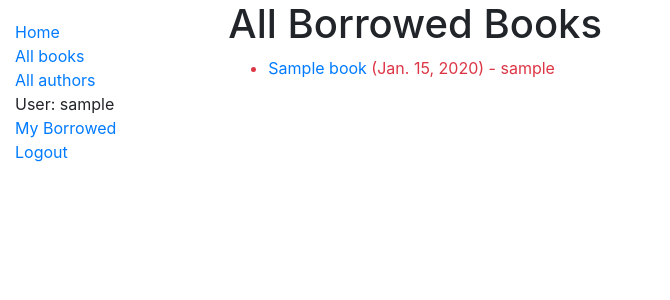
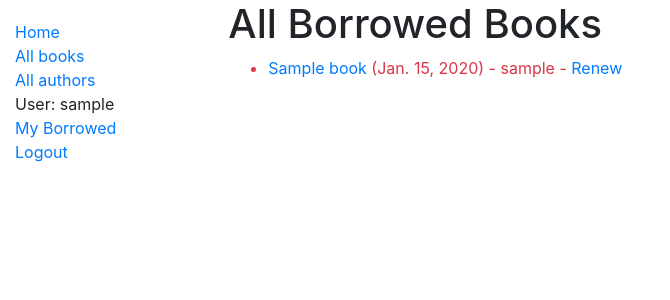
Before and after one commit to Harison-Mwangi/django, a Django app: template django_projects/locallibrary/catalog/templates/catalog/bookinstance_list_borrowed.html in a window 1280 px wide. Shown: the top 300 px of the page, without its empty margins (0-670 px from the left). Run offline with Django 3.2, Linux system fonts and the light colour scheme; the template is opened without the code that fills it: values that come from a table or form of the project are taken from there, others are empty; a user stored in the database is signed in; tables that the repository leaves empty hold one stand-in row (values such as "Sample post"); some libraries are stand-ins or nearby versions.

Commit message:
Added a link for the renew page for a book instance borrowed in the borrowed books template

```diff
--- a/django_projects/locallibrary/catalog/templates/catalog/bookinstance_list_borrowed.html
+++ b/django_projects/locallibrary/catalog/templates/catalog/bookinstance_list_borrowed.html
@@ -8,6 +8,10 @@
             {% for bookinst in bookinstance_list %}
                 <li class="{% if bookinst.is_overdue %}text-danger{% endif %}">
                     <a href="{% url 'book-detail' bookinst.book.pk %}">{{bookinst.book.title}}</a> ({{ bookinst.due_back }}) - {{ bookinst.borrower }}
+
+                    {% if perms.catalog.can_mark_returned %}
+                        - <a href="{% url 'renew-book-librarian' bookinst.id %}">Renew</a>
+                    {% endif %}
                 </li>
             {% endfor %}
         </ul>
```
